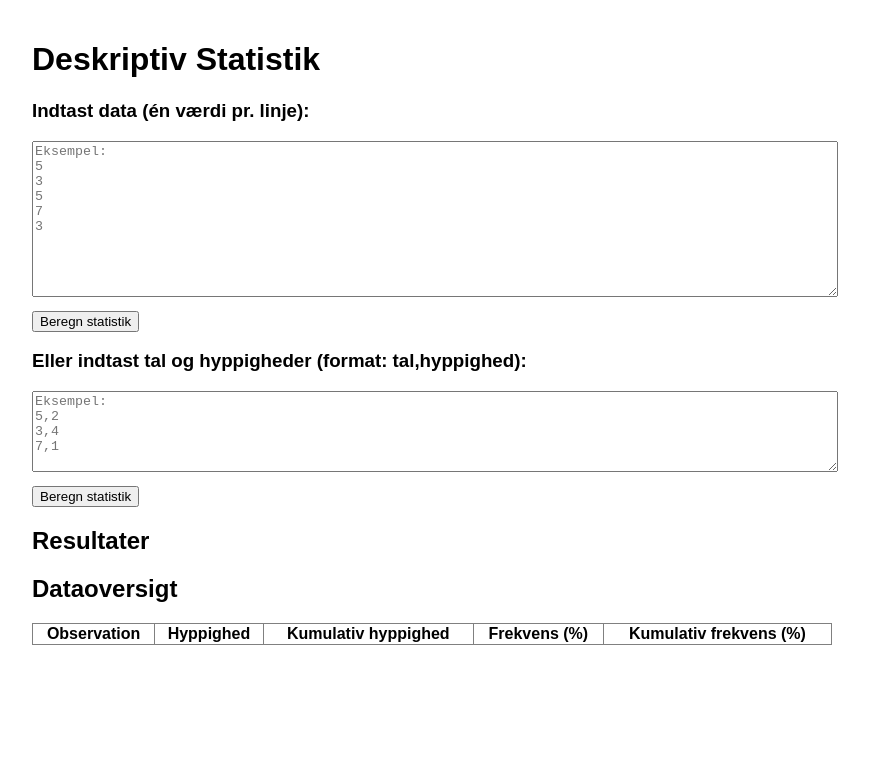
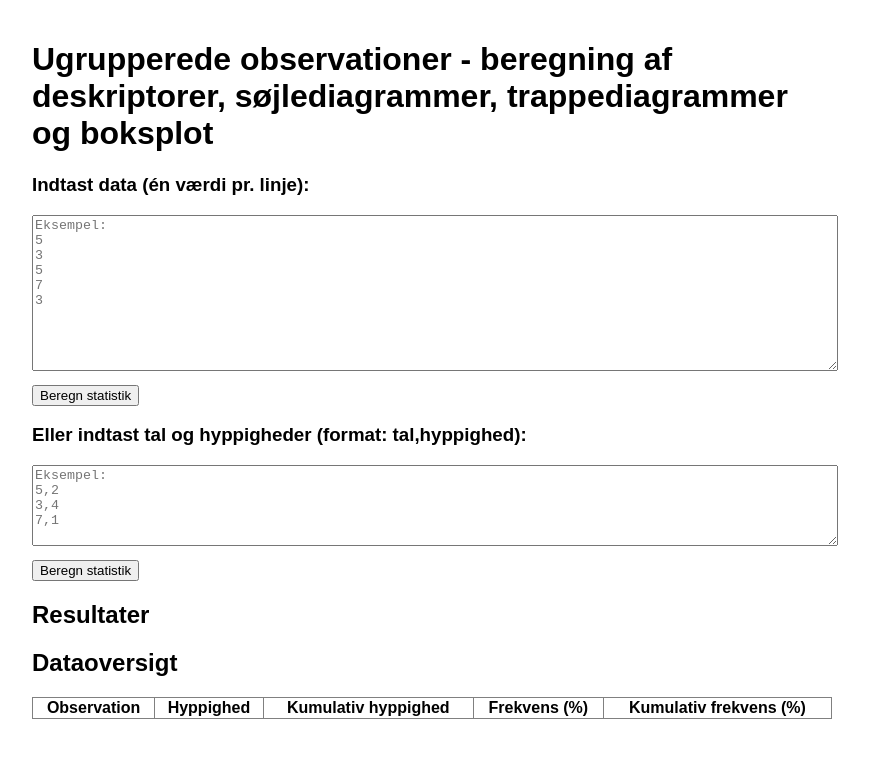
Before and after one commit to jenskaalby/matkem, a Jekyll site: the page matematik/deskstat/ugrupp_obs.html, which Jekyll copies as it is, in a window 1280 px wide and 900 px high. Shown: the top 758 px of the window, without its empty margins (208-1077 px from the left). Built offline with Jekyll 4.4.1, drawn with Linux system fonts in a browser that asks for light colours; a script that is not in the unit is left out.

Commit message:
Update ugrupp_obs.html

```diff
--- a/matematik/deskstat/ugrupp_obs.html
+++ b/matematik/deskstat/ugrupp_obs.html
@@ -25,7 +25,7 @@
   </style>
 </head>
 <body>
-  <h1>Deskriptiv Statistik</h1>
+  <h1>Ugrupperede observationer - beregning af deskriptorer, søjlediagrammer, trappediagrammer og boksplot</h1>
 
   <h3>Indtast data (én værdi pr. linje):</h3>
   <textarea id="rawData" rows="10" placeholder="Eksempel:&#10;5&#10;3&#10;5&#10;7&#10;3"></textarea>
```
